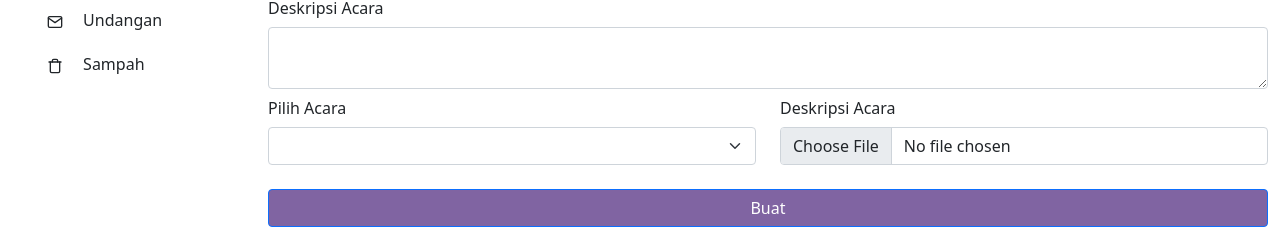
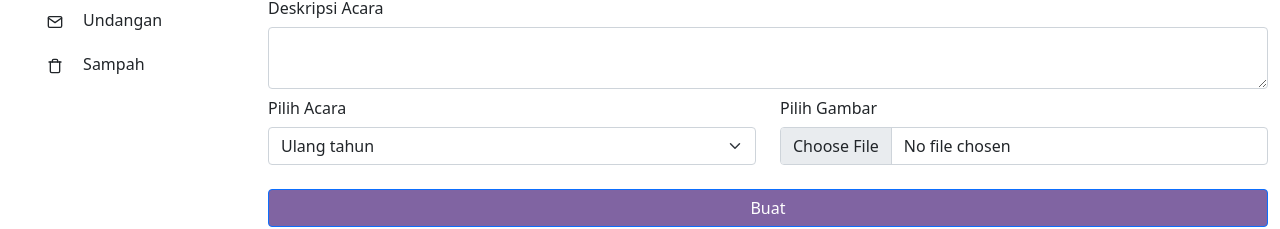
Before and after one commit to BudAzimbud/invitation-app, a React (Create React App) app: page /party/new in a window 1280 px wide. Shown: the part 218-447 px from the top of the page. Built offline with nearby package versions, Linux system fonts and the light colour scheme.

Commit message:
add file input and fix bug

```diff
--- a/package.json
+++ b/package.json
@@ -14,6 +14,7 @@
     "react-redux": "^7.2.6",
     "react-router-dom": "^6.2.2",
     "react-scripts": "5.0.0",
+    "react-select": "^5.2.2",
     "redux": "^4.1.2",
     "redux-devtools-extension": "^2.13.9",
     "redux-form": "^8.3.8",
--- a/src/Components/Login/Form/LoginForm.jsx
+++ b/src/Components/Login/Form/LoginForm.jsx
@@ -32,7 +32,9 @@ class LoginForm extends Component {
             />
           </Form.Group>
 
-          <Link to="/" style={{textDecoration:'none',fontSize:'15px'}}>Lupa Password</Link>
+          <Link to="/" style={{ textDecoration: "none", fontSize: "15px" }}>
+            Lupa Password
+          </Link>
 
           <Button
             variant="primary"
@@ -73,7 +75,6 @@ class LoginForm extends Component {
 
 LoginForm = reduxForm({
   form: "login",
-  enableReinitialize: true,
 })(LoginForm);
 
 export default LoginForm;
--- a/src/Components/Pages/Party/PartyPage.jsx
+++ b/src/Components/Pages/Party/PartyPage.jsx
@@ -40,7 +40,7 @@ function PartyPage() {
         <button className="btn-party">
           <GrAdd />
         </button>
-        <a type="button" class="btn-text">
+        <a type="button" class="btn-text text-white">
           Undang Teman
         </a>
       </div>
--- a/src/Components/Party/Form/Create/PartyForm.jsx
+++ b/src/Components/Party/Form/Create/PartyForm.jsx
@@ -2,7 +2,7 @@ import React, { Component } from "react";
 import { Button, Spinner, Form, Row, Col } from "react-bootstrap";
 import { reduxForm, Field } from "redux-form";
 import FileInput from "../../../../Core/Input/FileInput";
-import renderSelect from "../../../../Core/Input/SelectField";
+import SelectField from "../../../../Core/Input/SelectField";
 import TextField from "../../../../Core/Input/TextField";
 
 class PartyForm extends Component {
@@ -47,9 +47,9 @@ class PartyForm extends Component {
                 <Field
                   type="text"
                   name="kindParty"
-                  component={renderSelect}
+                  component={SelectField}
                   label={"Pilih Acara"}
-                  options={[]}
+                  options={["Ulang tahun" , "Pernikahan"]}
                 />
               </Form.Group>
             </Col>
@@ -59,7 +59,7 @@ class PartyForm extends Component {
                   type="file"
                   name="background"
                   component={FileInput}
-                  label={"Deskripsi Acara"}
+                  label={"Pilih Gambar"}
                 />
               </Form.Group>
             </Col>
--- a/src/Core/Input/FileInput.jsx
+++ b/src/Core/Input/FileInput.jsx
@@ -1,6 +1,8 @@
 import { Row, Col, Form } from "react-bootstrap";
 
-const adaptFileEventToValue = (delegate) => (e) => delegate(e.target.files[0]);
+const adaptFileEventToValue = (delegate) => (e) => {
+  delegate(e.target.files[0]);
+};
 
 const FileInput = ({
   type,
--- a/src/Core/Input/SelectField.jsx
+++ b/src/Core/Input/SelectField.jsx
@@ -1,6 +1,6 @@
 import { Row, Col, Form } from "react-bootstrap";
 
- const renderSelect = ({
+ const SelectField = ({
   input,
   label,
   options,
@@ -37,4 +37,4 @@ import { Row, Col, Form } from "react-bootstrap";
   </Row>
 );
 
-export default  renderSelect
+export default  SelectField
```
Also changed, not shown: 1 other file (tests, documents, lock files or other folders).
